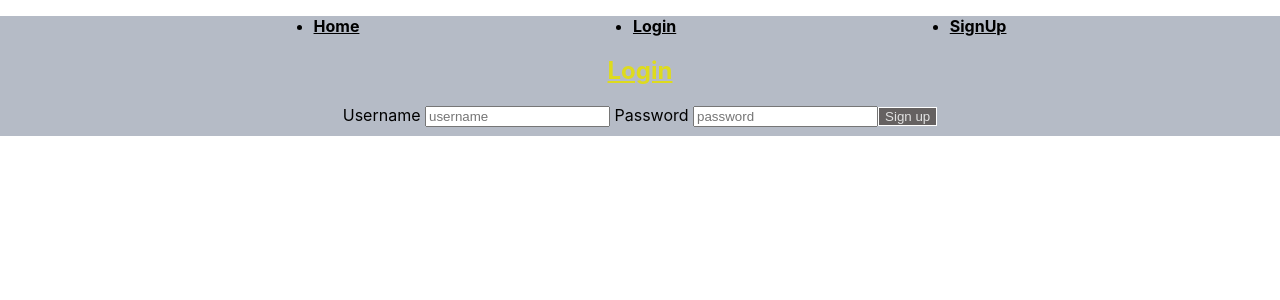
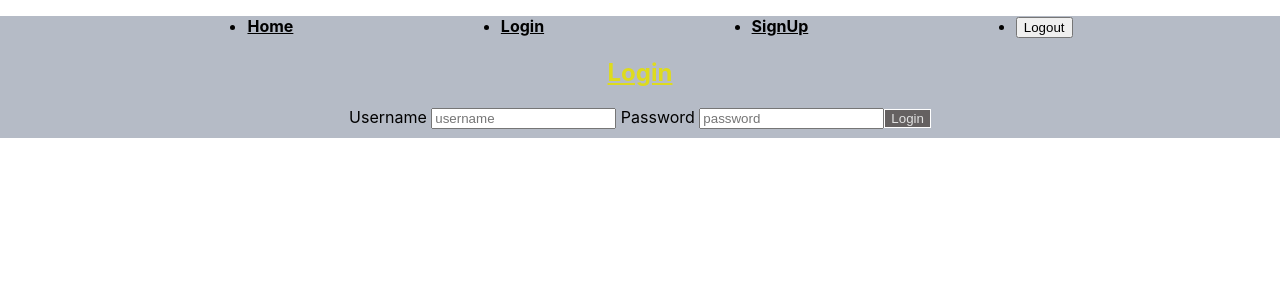
Before and after one commit to kfigaj87/reactjs-social-app, a React (Create React App) app: page /login in a window 1280 px wide. Shown: the top 300 px of the page. Built offline with nearby package versions, Linux system fonts and the light colour scheme; no server answers.

Commit message:
update 5

```diff
--- a/src/App.js
+++ b/src/App.js
@@ -6,28 +6,17 @@ import Nav from "./components/Nav";
 import axios from "axios";
 
 function App() {
-  const [user, setUser] = useState();
+  const [user, setUser] = useState(JSON.parse(localStorage.getItem("user")));
   axios.defaults.headers.common["Authorization"] =
     "Bearer " + (user ? user.jwt_token : "");
   axios.defaults.headers.post["Content-Type"] = "application/json";
 
-  console.log(setUser);
-
-  // const handleInputChange = (e) => {
-  //   const target = e.target;
-  //   const name = target.name;
-  //   setFromData({
-  //     ...formData,
-  //     [name]: target.value,
-  //   });
-
   return (
     <div className="App">
-      <Nav />
-      <AppRoutes />
+      <Nav user={user} setUser={setUser} />
+      <AppRoutes user={user} setUser={setUser} />
     </div>
   );
 }
-// }
 
 export default App;
--- a/src/components/Nav.js
+++ b/src/components/Nav.js
@@ -1,8 +1,19 @@
 import React from "react";
-import { Link } from "react-router-dom";
+import { Link, useState } from "react-router-dom";
 import "./Nav.css";
+import axios from "axios";
 
-const Nav = () => {
+const Nav = (props) => {
+  const handleLoggout = () => {
+    axios
+      .post("http://akademia108.pl/api/social-app/user/logout")
+      .then((res) => {
+        const logoutRes = res.data;
+
+        props.setUser(logoutRes);
+      });
+  };
+
   return (
     <nav className="nav">
       <ul className="nav-menu">
@@ -21,6 +32,13 @@ const Nav = () => {
             SignUp
           </Link>
         </li>
+        <li>
+          <div>
+            <Link to="/loggout" className="nav-list">
+              <button onClickCapture={handleLoggout}>Logout</button>
+            </Link>
+          </div>
+        </li>
       </ul>
     </nav>
   );
--- a/src/routes/AppRoutes.js
+++ b/src/routes/AppRoutes.js
@@ -1,21 +1,29 @@
 import React from "react";
 
-import axios from "axios";
+// import axios from "axios";
 
 import Home from "../views/Home";
 import Login from "../views/Login";
 import Signup from "../views/Signup";
+import Loggout from "../views/Signup";
 import { Routes, Route } from "react-router-dom";
 import "./AppRoutes.css";
 
-const AppRoutes = () => {
+const AppRoutes = (props) => {
   return (
     <Routes>
       <Route path="/" element={<Home />} />
 
-      <Route path="login" element={<Login />} />
+      <Route
+        path="login"
+        element={<Login user={props.user} setUser={props.setUser} />}
+      />
 
       <Route path="signup" element={<Signup />} />
+      <Route
+        path="loggout"
+        element={<Loggout user={props.user} setUser={props.setUser} />}
+      />
     </Routes>
   );
 };
--- a/src/views/Home.js
+++ b/src/views/Home.js
@@ -1,7 +1,7 @@
-import React, { useEffect, useReducer } from "react";
+import React, { useState, useEffect, useReducer } from "react";
 import axios, { Axios } from "axios";
 import Post from "../components/Post";
-import { useState } from "react";
+
 import "./Home.css";
 
 const Home = () => {
--- a/src/views/Login.js
+++ b/src/views/Login.js
@@ -1,37 +1,83 @@
-import React, { useEffect } from "react";
+import React, { useEffect, useState } from "react";
 import "./Login.css";
 import axios from "axios";
-import { useState } from "react";
 
 const Login = (props) => {
+  const [formData, setFromData] = useState({
+    username: "",
+    password: "",
+  });
+
   const [loginMessage, setLoginMessage] = useState();
 
-  const handleSubmit = () => {
-    console.log("działam");
+  const handleInputChange = (e) => {
+    const target = e.target;
+    const name = target.name;
+    setFromData({
+      ...formData,
+      [name]: target.value,
+    });
+  };
+
+  const handleSubmit = (event) => {
+    event.preventDefault();
+
+    let user = {
+      username: formData.username,
+      password: formData.password,
+    };
+
+    // console.log("działam");
     axios
-      .post("http://akademia108.pl/api/social-app/user/login")
+      .post(
+        "http://akademia108.pl/api/social-app/user/login",
+        JSON.stringify(user)
+      )
       .then((res) => {
+        console.log(res);
         const loginRes = res.data;
-        setLoginMessage(loginRes);
+
+        if (Array.isArray(loginRes.username)) {
+          setLoginMessage(loginRes.username[0]);
+        } else if (Array.isArray(loginRes.password)) {
+          setLoginMessage(loginRes.password[0]);
+        } else if (loginRes.error) {
+          setLoginMessage("inncorect username or password");
+        } else {
+          setLoginMessage("");
+          props.setUser(loginRes);
+          localStorage.setItem("user", JSON.stringify(loginRes));
+          console.log(loginRes);
+        }
+      })
+
+      .catch((error) => {
+        console.error(error);
       });
   };
-
-  useEffect(() => {
-    handleSubmit();
-  }, []);
 
   return (
     <div className="login">
       <h2 className="nav-h">Login</h2>
       <div className="form-log">
-        <form>
+        <form onSubmit={handleSubmit}>
           <label htmlFor="username">Username </label>
-          <input type="text" name="username" placeholder="username" />
+          <input
+            type="text"
+            name="username"
+            placeholder="username"
+            onChange={handleInputChange}
+            value={formData.username}
+          />
           <label htmlFor="password"> Password </label>
-          <input type="password" name="password" placeholder="password" />
-          <button className="button btn-home" onClick={""}>
-            Sign up
-          </button>
+          <input
+            type="password"
+            name="password"
+            placeholder="password"
+            onChange={handleInputChange}
+            value={formData.password}
+          />
+          <button className="button btn-home">Login</button>
         </form>
       </div>
     </div>
```
